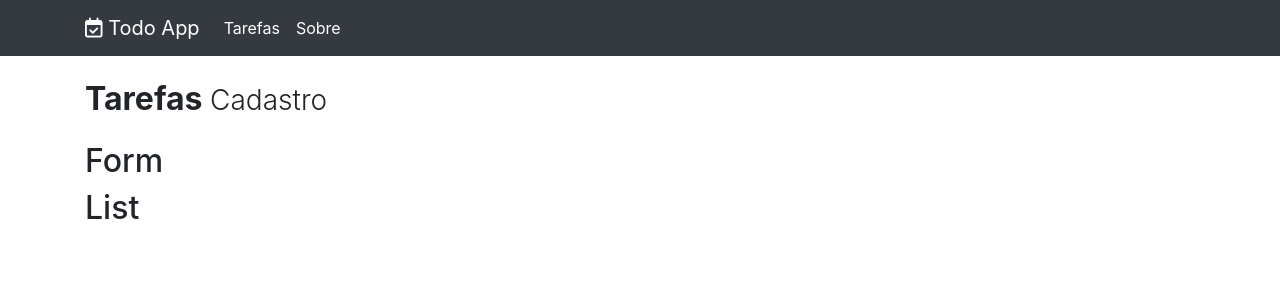
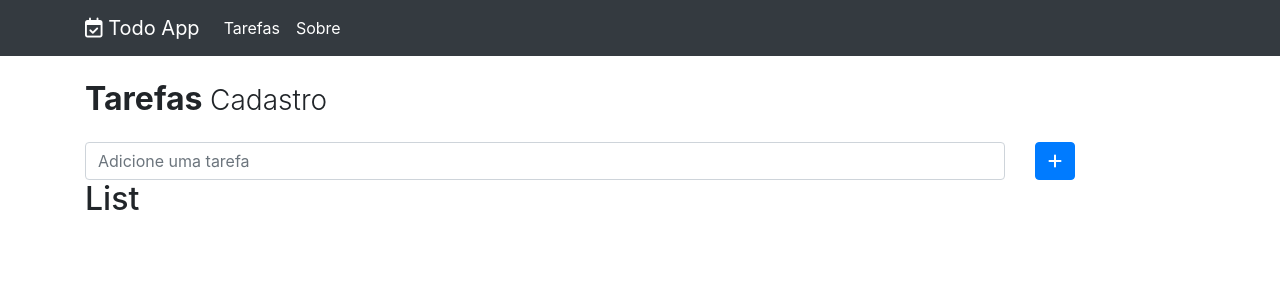
Before and after one commit to diglopes/todo-list-react, a React (Create React App) app in the folder client/: page / in a window 1280 px wide. Shown: the top 300 px of the page. Built offline with nearby package versions, Linux system fonts and the light colour scheme; the HTML template or start-up script is replaced by a standard one.

Commit message:
Add form component content

```diff
--- a/client/src/components/Todo/Form.jsx
+++ b/client/src/components/Todo/Form.jsx
@@ -1,7 +1,22 @@
 import React from 'react'
 
 export default props => (
-    <div>
-        <h2>Form</h2>
+    <div role="form">
+        <div className="row">
+            <div className="col-sm-12 col-md-9 col-lg-10">
+                <input
+                    type="text"
+                    id="description"
+                    className="form-control"
+                    placeholder="Adicione uma tarefa"
+                    />
+            </div>
+
+            <div className="col-sm-12 col-md-3 col-lg-2">
+                <button className="btn btn-primary">
+                    <i className="fa fa-plus"></i>
+                </button>
+            </div>
+        </div>
     </div>
 )
```
